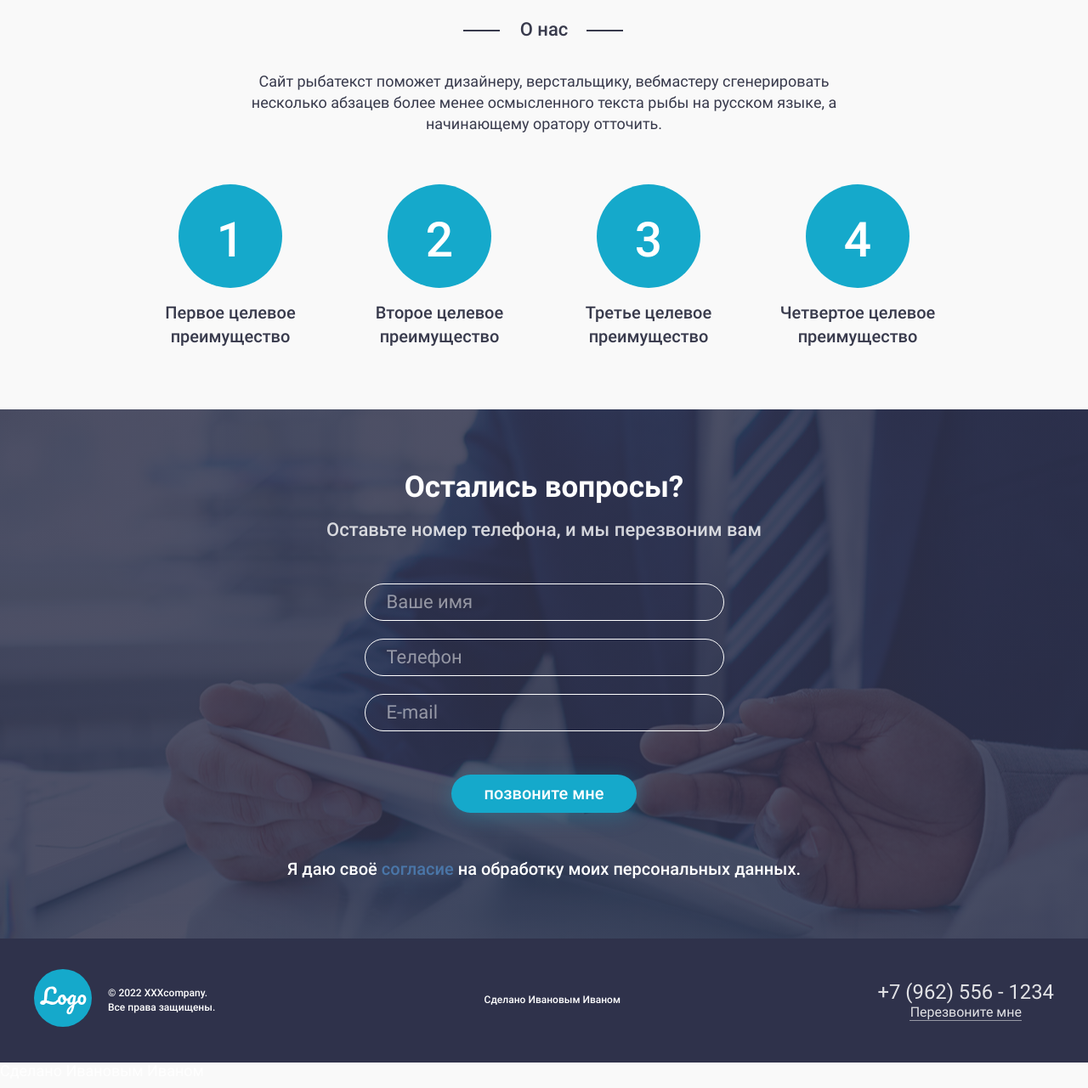
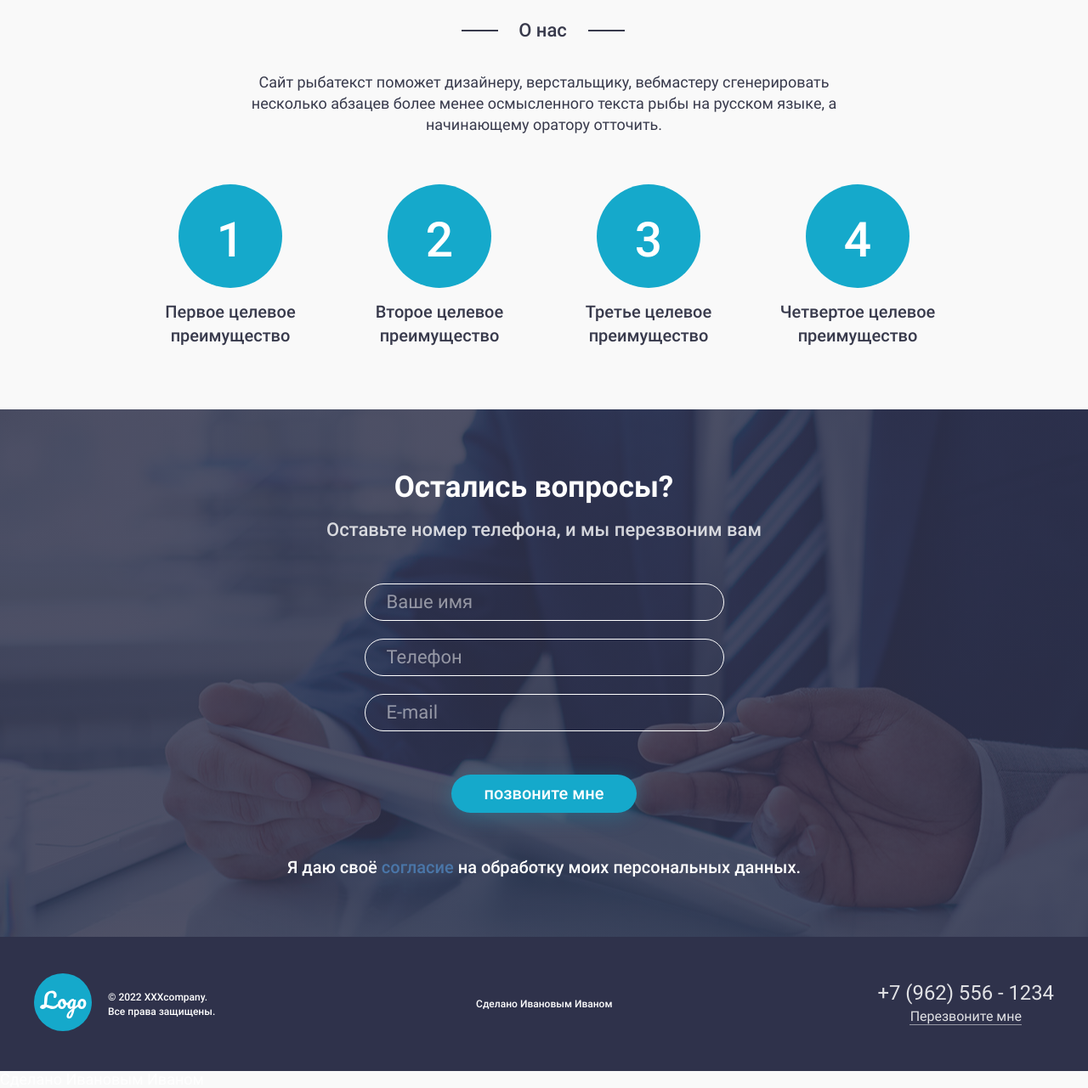
Before and after one commit to iiiivanCh/template-pp, a plain HTML site: page index.html in a window 1280 px wide. Shown: the part 846-2127 px from the top of the page at 85% size. Drawn offline with Linux system fonts and the light colour scheme.

Commit message:
add Template

```diff
--- a/style/firm.css
+++ b/style/firm.css
@@ -4,14 +4,14 @@
 }
 
 .firm__wrapper {
-  margin-bottom: 59px;
+  margin-bottom: 58px;
   display: flex;
   flex-direction: column;
   align-items: center;
 }
 
 .firm__title {
-  margin-bottom: 25px;
+  margin-bottom: 26px;
   padding-top: 30px;
   font-weight: 700;
   font-size: 35px;
@@ -23,6 +23,7 @@
 .firm__hi {
   position: relative;
   margin-bottom: 35px;
+  padding-right: 3px;
   font-weight: 500;
   font-size: 22px;
   line-height: 26px;
@@ -33,7 +34,7 @@
 .firm__hi:before {
   content: "";
   position: absolute;
-  top: 13px;
+  top: 12px;
   left: -67px;
   width: 43px;
   border: 1px solid var(--color-text-2);
@@ -42,7 +43,7 @@
 .firm__hi:after {
   content: "";
   position: absolute;
-  top: 13px;
+  top: 12px;
   right: -65px;
   width: 43px;
   border: 1px solid var(--color-text-2);
@@ -75,7 +76,7 @@
 }
 
 .firm__img {
-  margin-bottom: 15px;
+  margin-bottom: 14px;
   padding-top: 10px;
   display: flex;
   justify-content: center;
--- a/style/footer.css
+++ b/style/footer.css
@@ -8,7 +8,8 @@
 }
 
 .footer__block {
-  min-height: 146px;
+  padding-top: 2px;
+  min-height: 158px;
   display: flex;
   justify-content: space-between;
   align-items: center;
@@ -29,6 +30,7 @@
 }
 
 .footer__block-2 {
+  padding-right: 19px;
   font-weight: 500;
   font-size: 12px;
   line-height: 17px;
--- a/style/forms.css
+++ b/style/forms.css
@@ -1,6 +1,5 @@
 .form {
-  padding-top: 42px;
-  /* padding-bottom: 30px; */
+  padding-top: 43px;
 }
 
 .form__background {
@@ -14,6 +13,7 @@
 .form__title {
   margin-bottom: 17px;
   padding-top: 71px;
+  padding-right: 24px;
   font-weight: 700;
   font-size: 35px;
   line-height: 41px;
@@ -31,7 +31,7 @@
 }
 
 .form__wrap {
-  margin-bottom: 55px;
+  margin-bottom: 53px;
   display: flex;
   flex-direction: column;
   align-items: center;
--- a/style/header.css
+++ b/style/header.css
@@ -14,6 +14,10 @@
   background-size: cover;
 }
 
+.block-3 {
+  height: 55px;
+}
+
 .header__wrap {
   margin-bottom: 115px;
   display: flex;
@@ -22,6 +26,7 @@
 }
 
 .block-3__tel-number {
+  margin-bottom: 4px;
   font-weight: 400;
   font-size: 23.85px;
   line-height: 28px;
```
